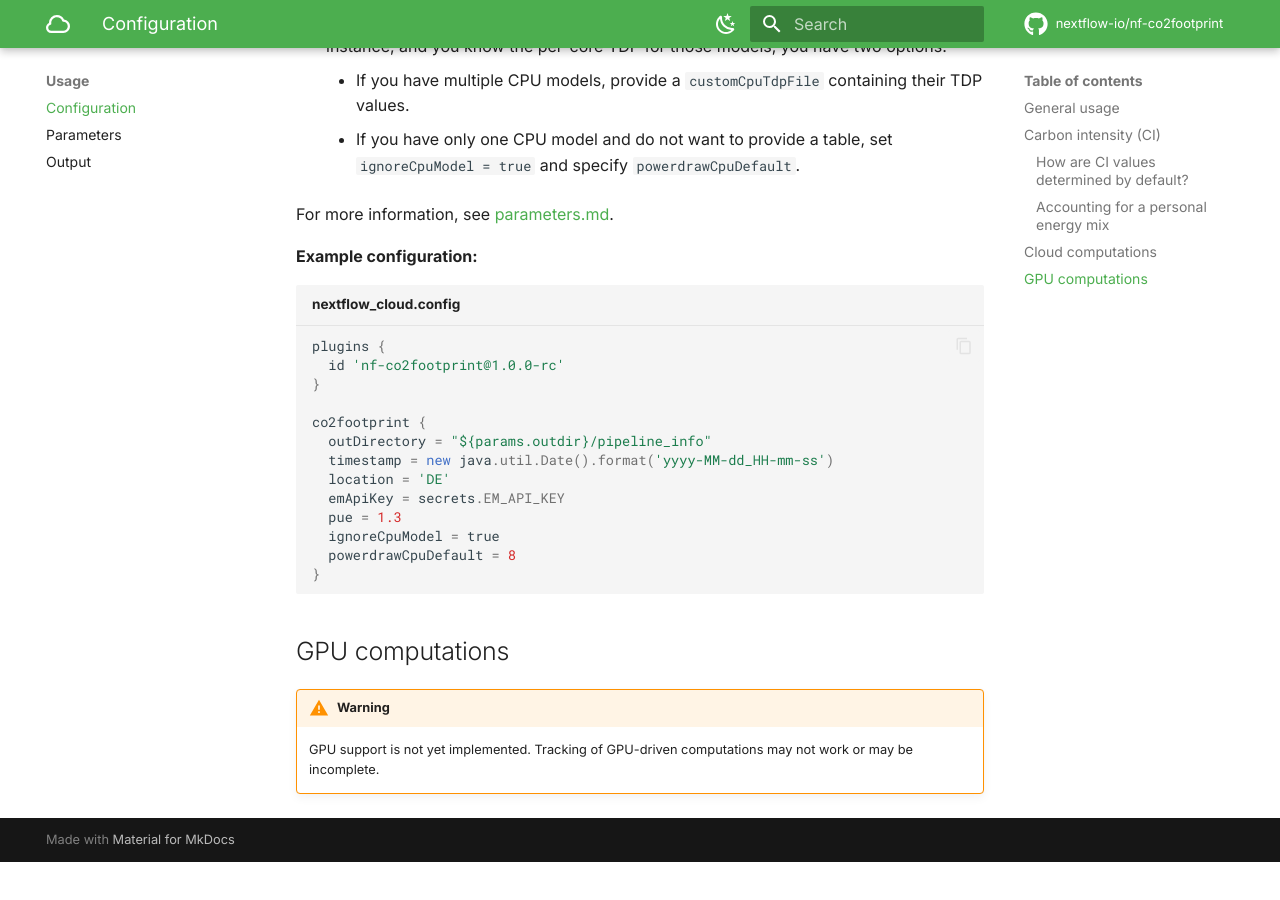
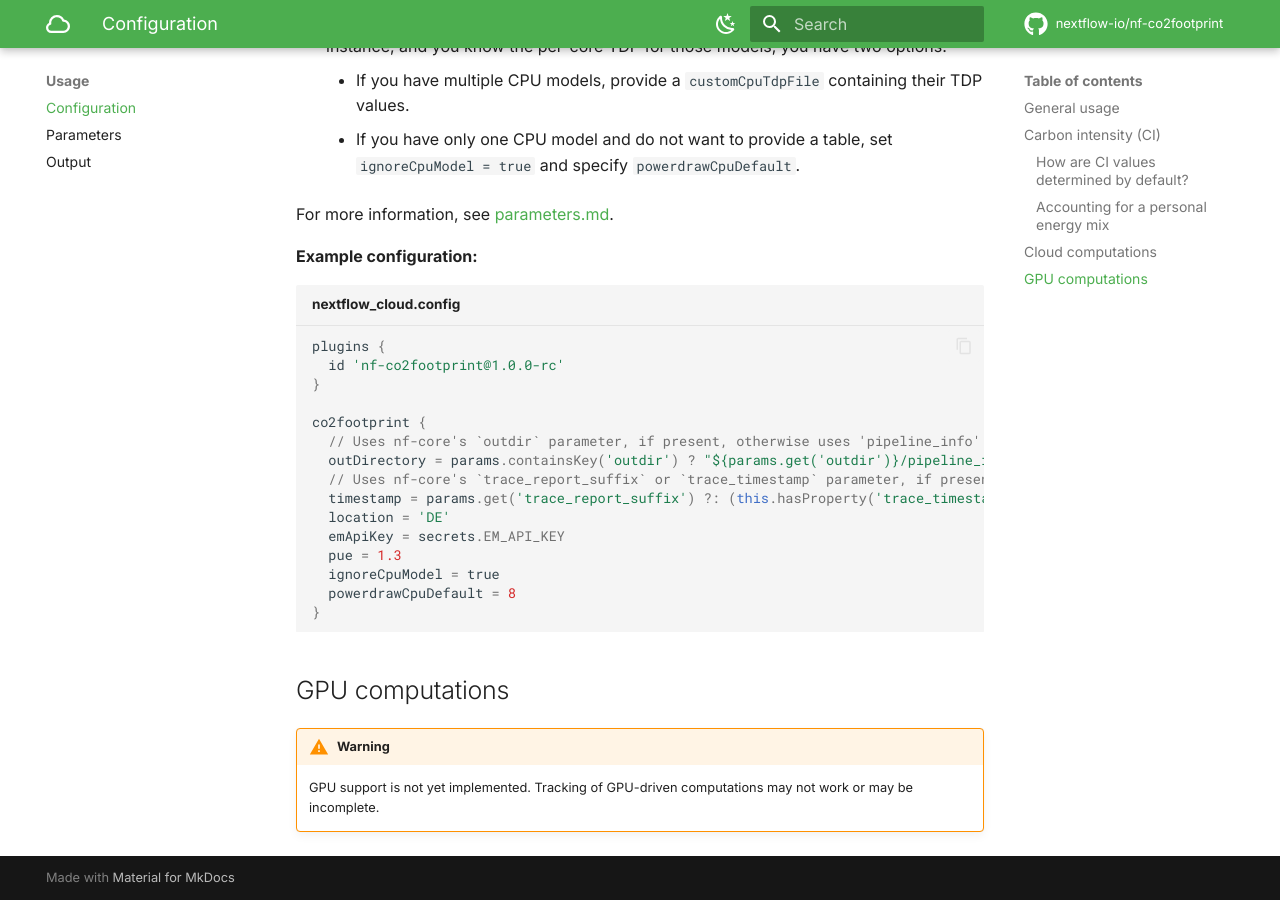
Before and after one commit to nextflow-io/nf-co2footprint, an MkDocs documentation site: the page built from docs/usage/configuration.md, in a window 1280 px wide and 900 px high, scrolled down 2815 px. Built offline with MkDocs 1.6.1 and Material for MkDocs 9.7.7, drawn with Linux system fonts in a browser that asks for light colours; comment, search, counter and statistics services are not loaded; before the commit the page ends 3677 px from its top, so only the background shows below that.

Commit message:
Documentation: Updated cloud example config to respect nf-core parameters
Signed-off-by: JosuaCarl <josua.carl@uni-tuebingen.de>

```diff
--- a/docs/usage/configuration.md
+++ b/docs/usage/configuration.md
@@ -98,8 +98,10 @@
 }
 
 co2footprint {
-  outDirectory = "${params.outdir}/pipeline_info"
-  timestamp = new java.util.Date().format('yyyy-MM-dd_HH-mm-ss')
+  // Uses nf-core's `outdir` parameter, if present, otherwise uses 'pipeline_info'
+  outDirectory = params.containsKey('outdir') ? "${params.get('outdir')}/pipeline_info" : 'pipeline_info'
+  // Uses nf-core's `trace_report_suffix` or `trace_timestamp` parameter, if present, otherwise uses current Date & Time
+  timestamp = params.get('trace_report_suffix') ?: (this.hasProperty('trace_timestamp') ? this.trace_timestamp : new java.util.Date().format('yyyy-MM-dd_HH-mm-ss'))
   location = 'DE'
   emApiKey = secrets.EM_API_KEY
   pue = 1.3
```
